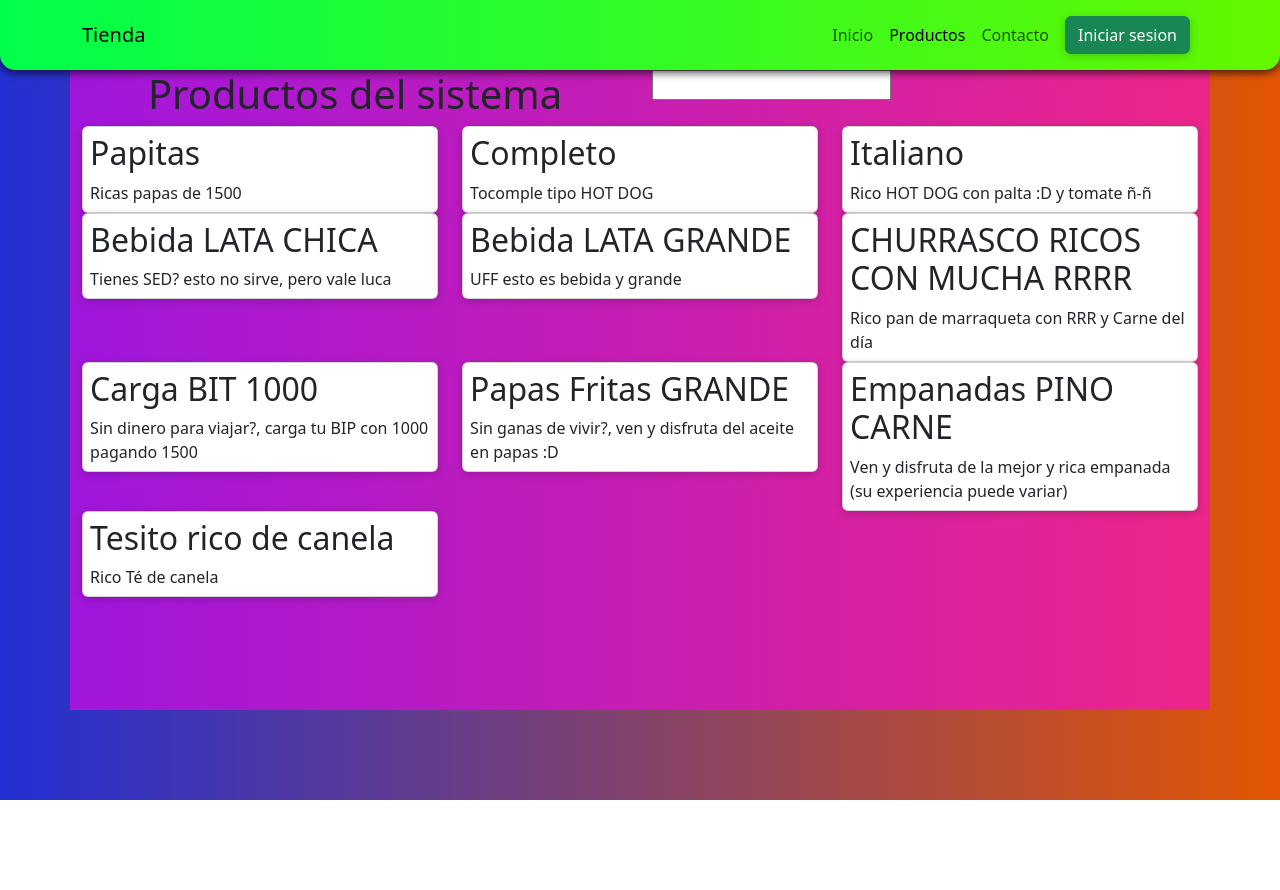
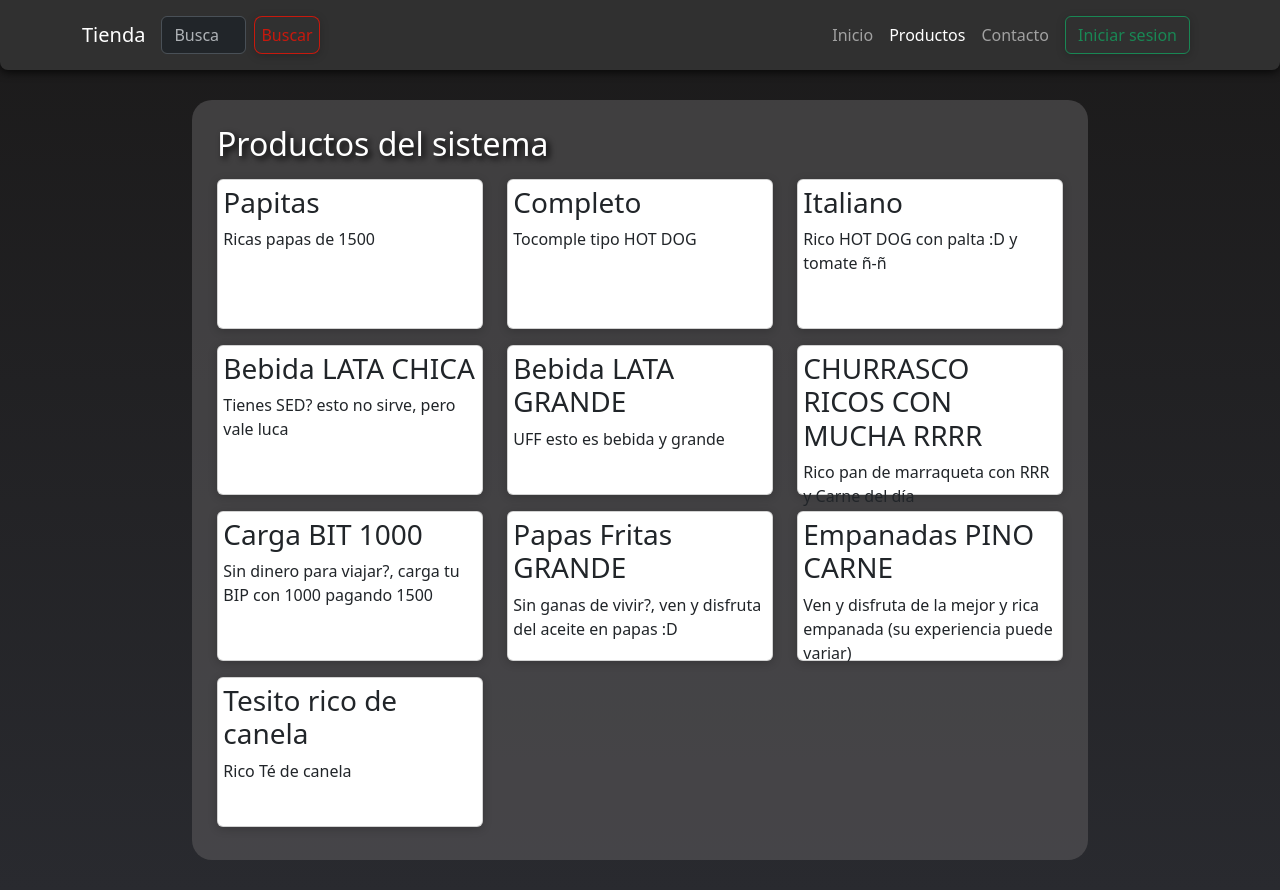
Before and after one commit to Toomyhz/django, a Django app: page /productos/ in a window 1280 px wide. Before the commit the page ends 800 px from the top, so only its background shows below. Run offline with Django 4.2, Linux system fonts and the light colour scheme.

Commit message:
Diversos cambios al estilo de la pagina

```diff
--- a/static/css/base.css
+++ b/static/css/base.css
@@ -1,6 +1,7 @@
 body{
     width: 100%;
-    background: #ddd linear-gradient(to right, rgb(35, 47, 211),#e45603);
+    min-height: 100vh;
+    background: #ddd linear-gradient(to top, rgb(41, 42, 47),#1b1a1a);
     margin: 0;
 }
 body>header,main,footer{
@@ -8,20 +9,53 @@ body>header,main,footer{
 }
 nav{
     box-shadow: 0 2px 10px rgba(0,0,0,0.8);
-    background: #ddd linear-gradient(to right, #00ff4c,#63f800);
+    background-color: #303030;;
+    border-radius: 0 0 8px 8px;
 }
 button{
     box-shadow: 0 2px 10px rgba(0,0,0,0.2);
 }
 li:not(:has(button)) :hover{
-    background-color: rgba(17, 223, 223, 0.733);
+    background-color: rgba(255, 17, 0, 0.733);
     box-shadow: 0 2px 10px rgba(0,0,0,0.2);
     border-radius: 10px;
+
 }
-nav{
-    border-radius: 0 0 15px 15px;
+#buscar1{
+    width: 85px;
+}
+#buscar1:hover{
+    width: 300px;
+}
+#buscar1:focus{
+    width: 300px;
+    border: none;
+    box-shadow: 4px 4px 10px rgb(157, 0, 0);
+}
+#buscar2{
+    box-shadow: 0 2px 10px rgba(0,0,0,0.2);
+    background-color: #303030;
+    text-decoration: none;
+    border-radius: 8px;
+    color:rgba(255, 17, 0, 0.733);
+    border: 1px solid rgba(255, 17, 0, 0.733);
+}
+#buscar2:hover{
+    background-color: rgba(255, 17, 0, 0.733);
+    box-shadow: 0 2px 10px rgba(0,0,0,0.2);
+    border-radius: 5px;
+    color:white;
+}
+
+.shad:hover{
+    box-shadow: 0 4px 10px rgb(140, 0, 255);
+}
+.transition{
+    transition: .4s;
 }
 main{
     display: flex;
-    min-height: 80vh;
+    width: 100%;
+    justify-content: center;
+    padding: 30px 0;
 }
--- a/static/css/productos.css
+++ b/static/css/productos.css
@@ -1,7 +1,15 @@
-main{
-    background-color: rgba(255, 0, 238, 0.548);
+main>section{
+    background-color: rgba(94, 91, 94, 0.548);
+    border-radius: 20px;
+    width: 70%;
+    padding: 25px;
 }
 article{
     box-shadow: 0 2px 10px rgba(0,0,0,0.2);
     padding: 2%;
 }
+
+.textc{
+    color: white;
+    text-shadow: black 0.1em 0.1em 0.2em;
+}
--- a/template/assets/html/iniciar-sesion.html
+++ b/template/assets/html/iniciar-sesion.html
@@ -1,2 +1,5 @@
 {% extends 'base\base.html' %}
 {% block title %}Inicio Sesion{% endblock title %}
+{% block content %}
+
+{% endblock content %}
--- a/template/assets/html/productos.html
+++ b/template/assets/html/productos.html
@@ -6,22 +6,15 @@
 {% endblock css %}
 {% block content %}
 <section>
-    <section class="row">
-        <div class="col">
-            <h1 class="text-center">Productos del sistema</h1>
-        </div>
-        <div class="col">
-            <input type="text">
-        </div>
-    </section>
+    <h2 class="textc">Productos del sistema</h2>
     <section class="row">
         {% for producto in productos %}
-            <div class="col-4" id="{{ producto.id }}">
-                <article class="card">
+            <div class="col-4 my-2 " id="{{ producto.id }}" style="height: 150px;">
+                <article class="card shad transition" style="height: 100%">
                     <section class="card-content">
-                        <h2 class="card-title">
+                        <h3 class="card-title">
                          {{ producto.nombre }}
-                        </h2>
+                        </h3>
                         <p class="card-text">
                             {{ producto.detalle }}
                         </p>
--- a/template/base/base.html
+++ b/template/base/base.html
@@ -17,7 +17,7 @@
     <header>
         {% include 'base\navbar.html' %}
     </header>
-    <main class="container">
+    <main>
         {% block content %}
         {% endblock content %}
     </main>
--- a/template/base/navbar.html
+++ b/template/base/navbar.html
@@ -1,22 +1,29 @@
-<nav class="navbar navbar-expand-lg bg-info">
-    <section class="container">
+<nav class="navbar navbar-expand-lg " data-bs-theme="dark"">
+    <section class="container d-flex ml-4" >
       <a class="navbar-brand" href="/">Tienda</a>
-      <button class="navbar-toggler" type="button" data-bs-toggle="collapse" data-bs-target="#navbarNav" aria-controls="navbarNav" aria-expanded="false" aria-label="Toggle navigation">
+
+      <!-- Boton responsive -->
+      <button class="navbar-toggler my-3 transition" type="button" data-bs-toggle="collapse" data-bs-target="#navbarNav" aria-controls="navbarNav" aria-expanded="false" aria-label="Toggle navigation">
         <span class="navbar-toggler-icon"></span>
       </button>
-      <div class="collapse navbar-collapse justify-content-end" id="navbarNav">
+
+      <div class="collapse navbar-collapse justify-self-end justify-content-between" id="navbarNav" style="width:150px">
+        <form class="d-flex" role="search">
+          <input id="buscar1" class="form-control me-2 transition" type="search" placeholder="Buscar" aria-label="Search">
+          <button id="buscar2" class="transition" type="submit">Buscar</button>
+        </form>
         <ul class="navbar-nav d-flex" style="align-items: center;">
           <li class="nav-item">
-            <a class="nav-link {% if request.resolver_match.url_name == 'inicio' %} active {% endif %}" href="{% url 'inicio'%}">Inicio</a>
+            <a class="nav-link transition {% if request.resolver_match.url_name == 'inicio' %} active {% endif %}" href="{% url 'inicio'%}">Inicio</a>
           </li>
           <li class="nav-item">
-            <a class="nav-link {% if request.resolver_match.url_name == 'productos' %} active {% endif %}" href="/productos">Productos</a>
+            <a class="nav-link transition {% if request.resolver_match.url_name == 'productos' %} active {% endif %}" href="/productos">Productos</a>
           </li>
           <li class="nav-item">
-            <a class="nav-link {% if request.resolver_match.url_name == 'contacto' %} active {% endif %}" href="/contacto">Contacto</a>
+            <a class="nav-link transition {% if request.resolver_match.url_name == 'contacto' %} active {% endif %}" href="/contacto">Contacto</a>
           </li>
           <li class="nav-item">
-            <a class="nav-link" href="/iniciar"><button class="btn btn-success">Iniciar sesion</button></a>
+            <a class="nav-link" href="/iniciar"><button class="btn btn-outline-success">Iniciar sesion</button></a>
           </li>
         </ul>
       </div>
```
